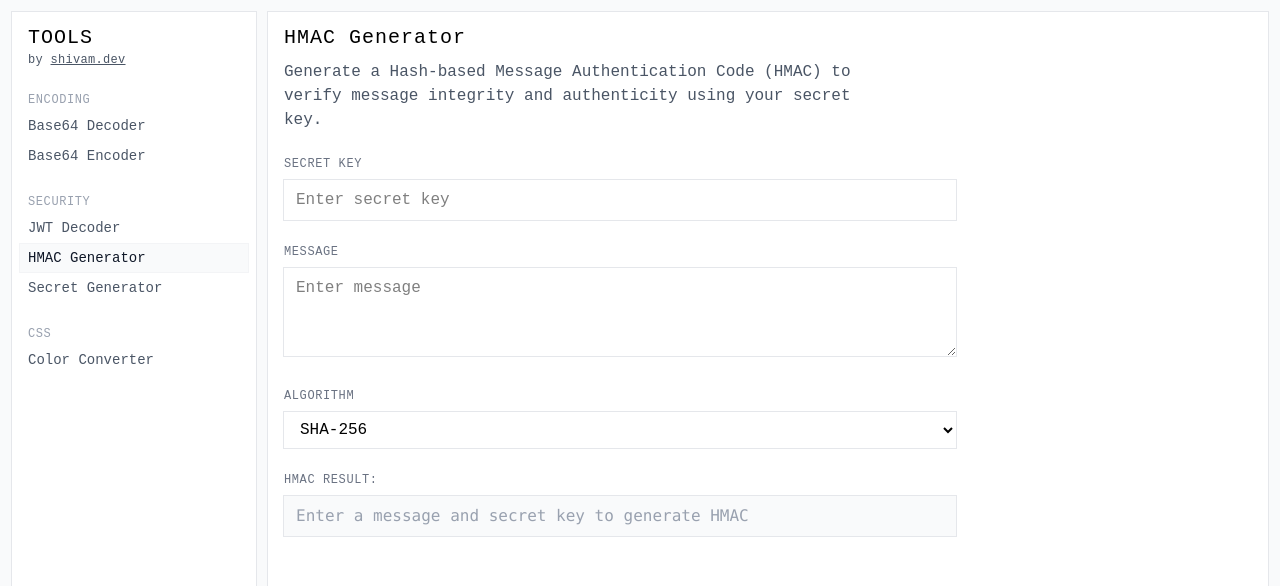
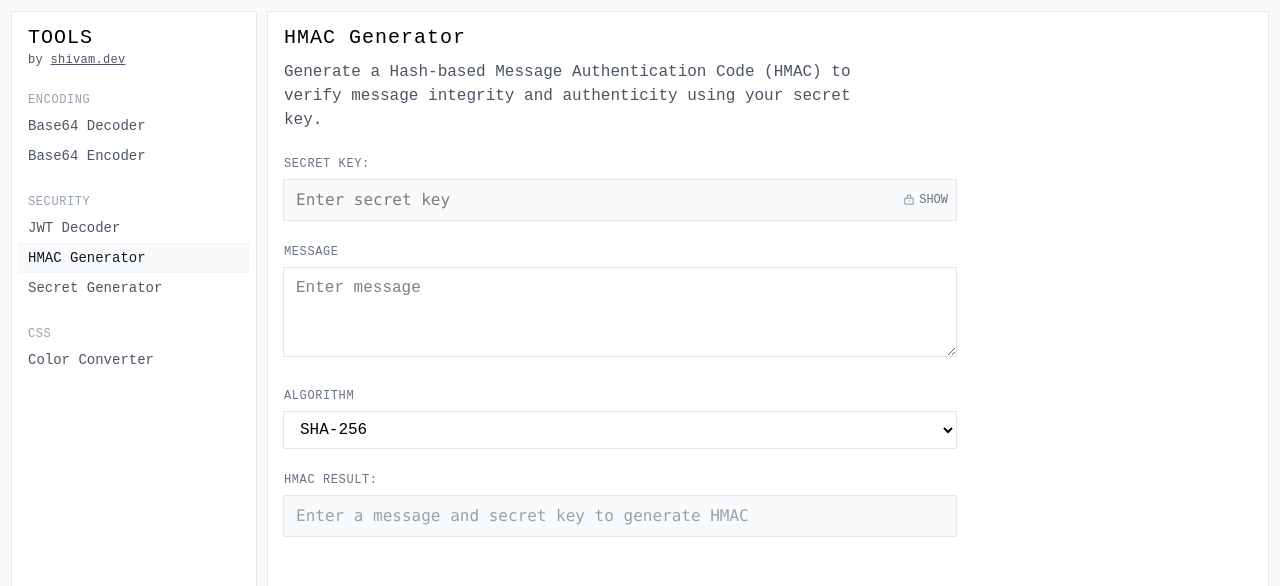
Before and after one commit to scmmishra/tools.shivam.dev, a Vue app: page /hmac in a window 1280 px wide. Shown: the top 586 px of the page. Built offline with nearby package versions, Linux system fonts and the light colour scheme.

Commit message:
feat: add hidden input field

```diff
--- /dev/null
+++ b/src/components/form/HiddenInput.vue
@@ -0,0 +1,52 @@
+<script setup lang="ts">
+import { ref, defineProps, defineEmits, computed } from "vue";
+import IconLock from "~icons/ph/lock";
+import IconLockOpen from "~icons/ph/lock-open";
+
+const props = defineProps<{
+  modelValue: string;
+  label: string;
+  placeholder?: string;
+  id?: string;
+  persist?: string;
+}>();
+
+const emit = defineEmits(["update:modelValue", "update"]);
+const isVisible = ref(false);
+
+const updateValue = (event: Event) => {
+  const value = (event.target as HTMLInputElement).value;
+  emit("update:modelValue", value);
+  emit("update", value);
+};
+</script>
+
+<template>
+  <div class="space-y-2">
+    <label
+      :for="id"
+      class="block text-xs uppercase tracking-wider text-gray-500"
+    >
+      {{ label }}:
+    </label>
+    <div class="relative">
+      <input
+        :id="id"
+        :type="isVisible ? 'text' : 'password'"
+        :value="modelValue"
+        @input="updateValue"
+        :placeholder="placeholder"
+        autocomplete="off"
+        class="w-full font-mono px-3 py-2 bg-gray-50 outline outline-gray-200"
+        :data-persist="persist"
+      />
+      <button
+        @click="isVisible = !isVisible"
+        class="absolute flex items-center gap-1 right-2 top-1/2 -translate-y-1/2 text-gray-500 hover:text-gray-700"
+      >
+        <component :is="isVisible ? IconLockOpen : IconLock" class="w-3 h-3" />
+        <span class="uppercase text-xs">{{ isVisible ? "Hide" : "Show" }}</span>
+      </button>
+    </div>
+  </div>
+</template>
--- a/src/pages/hmac.vue
+++ b/src/pages/hmac.vue
@@ -4,7 +4,7 @@ import { useDebounceFn } from "@vueuse/core";
 
 import { Tools } from "../tools";
 import ToolLayout from "../components/ToolLayout.vue";
-import TextInput from "../components/form/TextInput.vue";
+import HiddenInput from "../components/form/HiddenInput.vue";
 import TextArea from "../components/form/TextArea.vue";
 import Select from "../components/form/Select.vue";
 import Result from "../components/Result.vue";
@@ -81,7 +81,8 @@ const updateAlgorithm = (newValue: string) => {
     :name="Tools.Hmac"
     :persist-keys="['hmac-secret-key', 'hmac-message', 'hmac-algorithm']"
   >
-    <TextInput
+    <div class="space-y-6">
+      <HiddenInput
         id="secretKey"
         label="Secret Key"
         placeholder="Enter secret key"
@@ -114,5 +115,6 @@ const updateAlgorithm = (newValue: string) => {
         placeholder="Enter a message and secret key to generate HMAC"
         :error="error"
       />
+    </div>
   </ToolLayout>
 </template>
```
Lines whose indentation alone changed are shown as unchanged.
